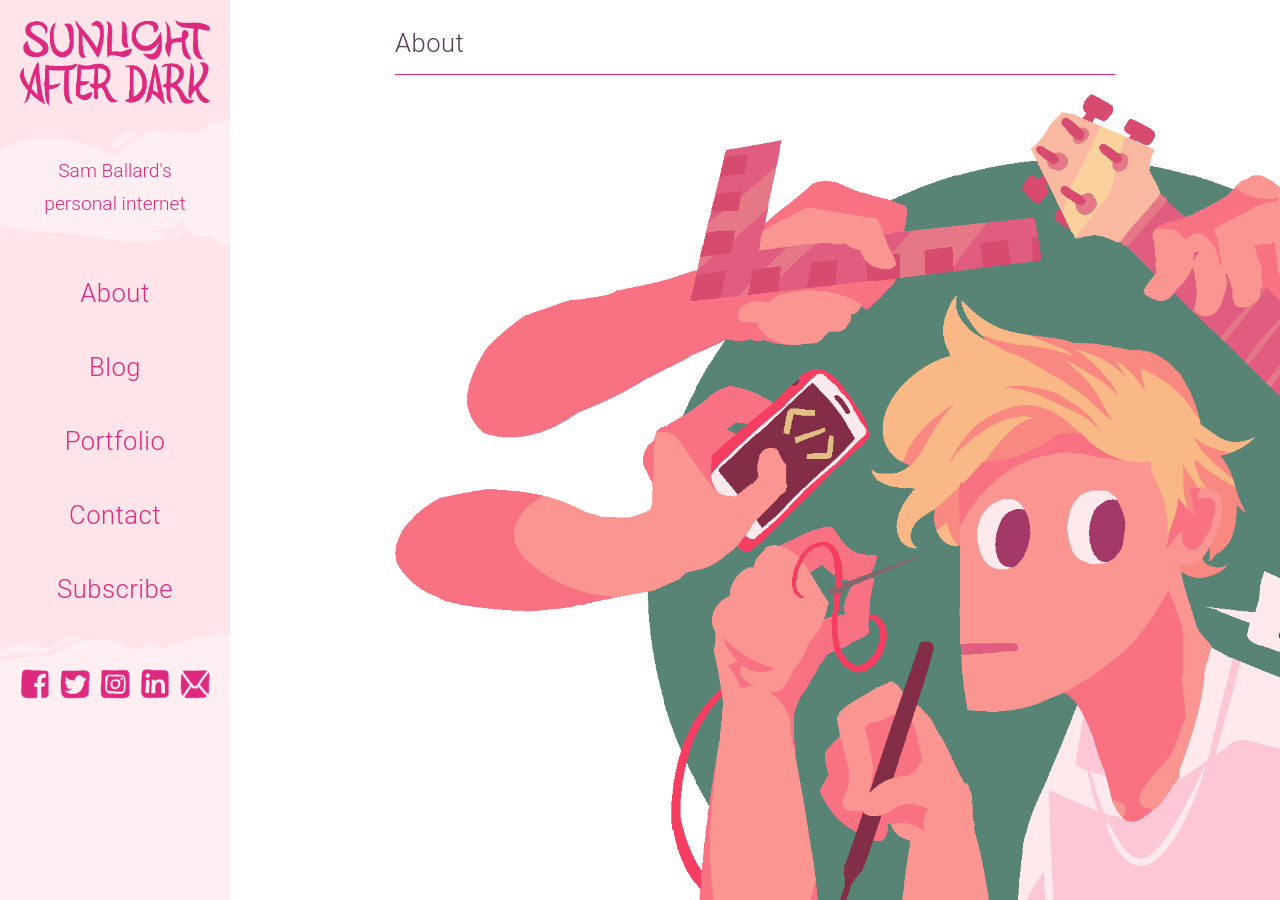
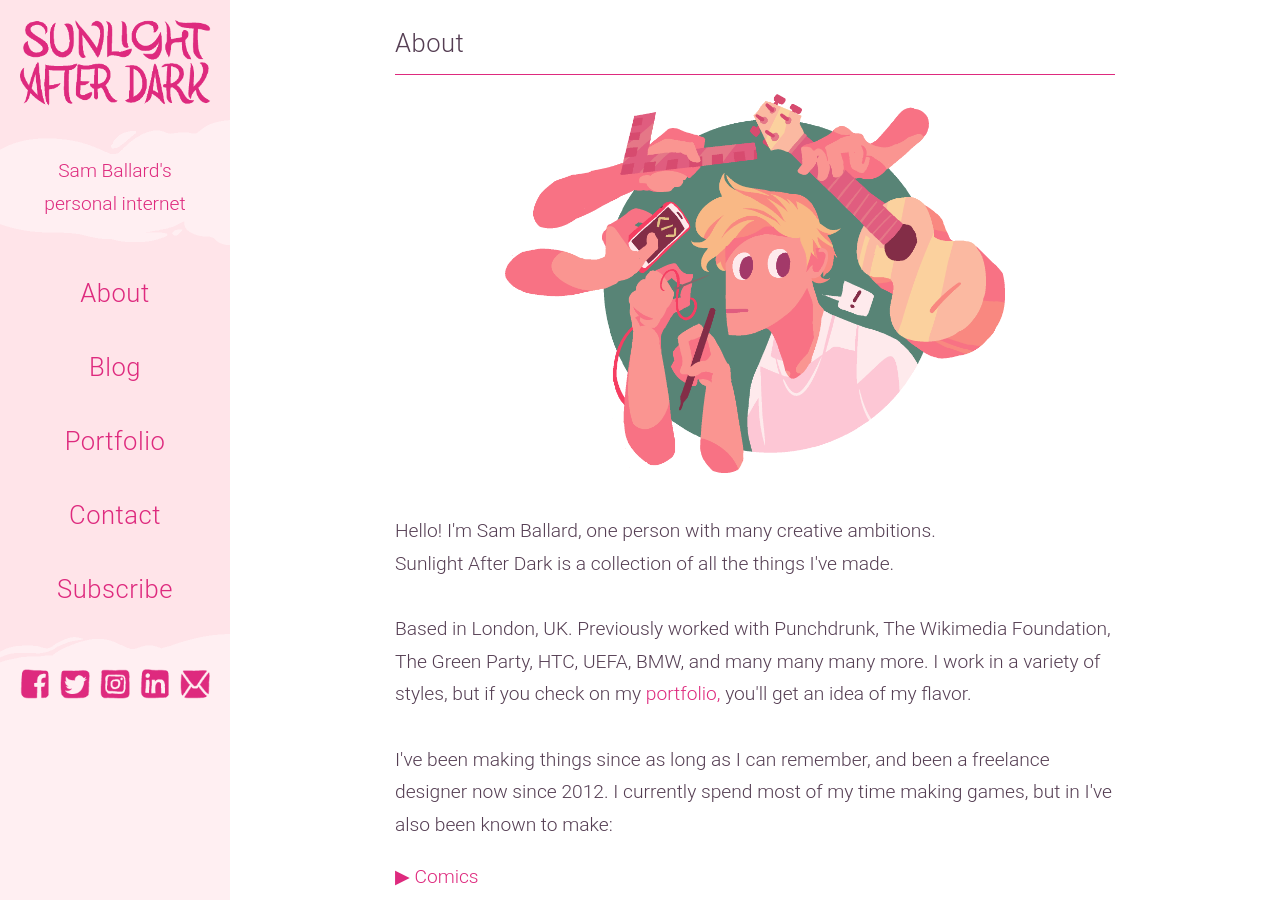
Before and after one commit to BaronBlackmore/SunlightAfterDark, a Jekyll site: the page built from about.html, in a window 1280 px wide and 900 px high. Built offline with Jekyll 4.4.1, drawn with Linux system fonts in a browser that asks for light colours.

Commit message:
pic width

```diff
--- a/about.html
+++ b/about.html
@@ -16,7 +16,7 @@ layout: default
 	<h5>About</h5>
 	<div class="line"></div>
 </div>
-	<img alt="Sam Ballard Image" src="/images/sam-profile.png" style="margin: auto;">
+	<img alt="Sam Ballard Image" src="/images/sam-profile.png" style="margin: auto; max-width: 500px; width: 100%;">
 	<div class="page-top">
 	<p>
 		<br>
```
